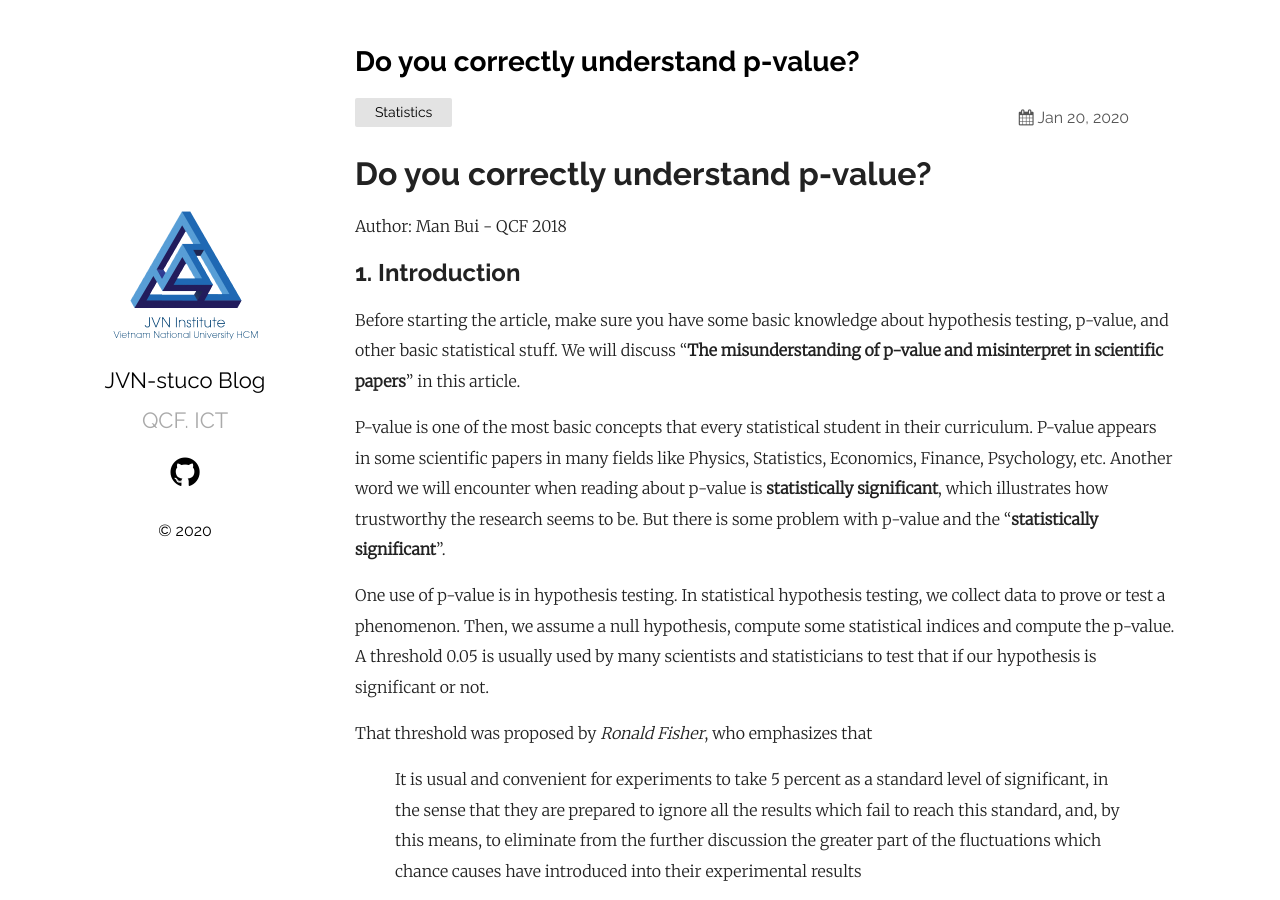
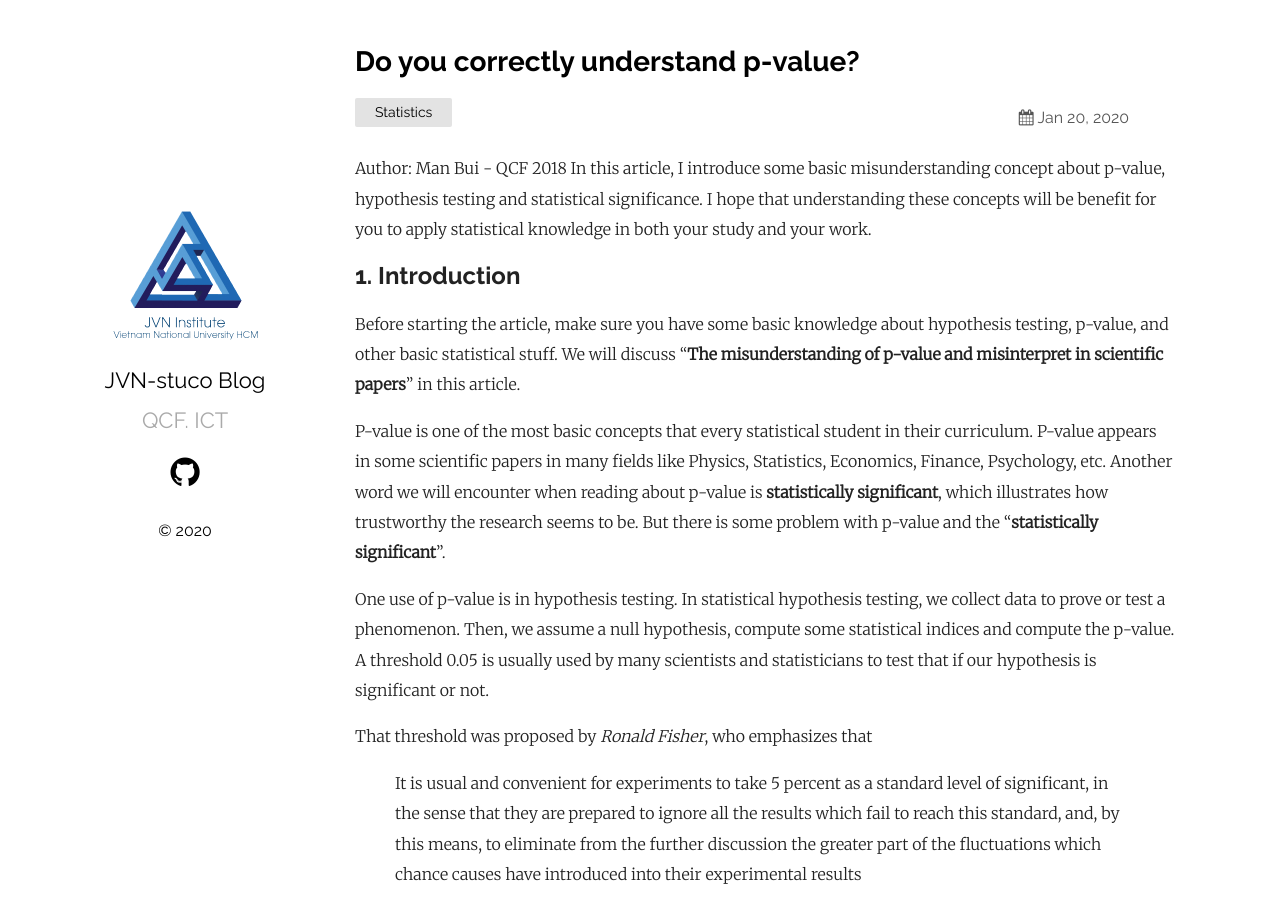
Before and after one commit to jvn-stuco/jvn-stuco.github.io, a Jekyll site: the page built from _posts/p_value/2020-01-20-p_value.markdown, in a window 1280 px wide and 900 px high. Built offline with Jekyll 4.4.1, drawn with Linux system fonts in a browser that asks for light colours.

Commit message:
Update 2020-01-20-p_value.markdown

```diff
--- a/_posts/p_value/2020-01-20-p_value.markdown
+++ b/_posts/p_value/2020-01-20-p_value.markdown
@@ -4,9 +4,8 @@ title:  "Do you correctly understand p-value?"
 date:   2020-01-20
 categories: Statistics
 ---
-
-# Do you correctly understand p-value?
 Author: Man Bui - QCF 2018
+In this article, I introduce some basic misunderstanding concept about p-value, hypothesis testing and statistical significance. I hope that understanding these concepts will be benefit for you to apply statistical knowledge in both your study and your work.
 
 ## 1. Introduction
 Before starting the article, make sure you have some basic knowledge about hypothesis testing, p-value, and other basic statistical stuff. We will discuss "**The misunderstanding of p-value and misinterpret in scientific papers**" in this article.
```
